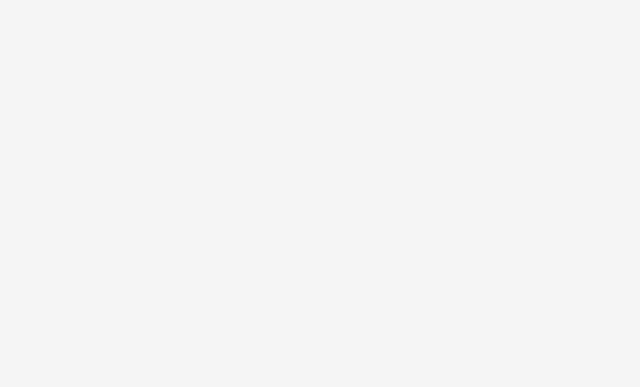
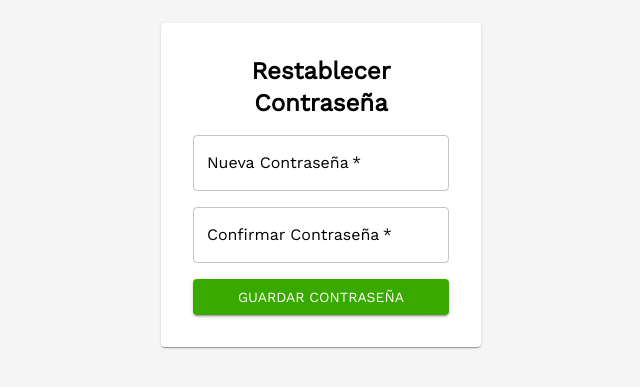
Before and after one commit to camilo2874/laboratorio_app, a React (Vite) app: page /restablecer-password in a window 1280 px wide. Before the commit this address had no page. Shown: the part 215-602 px from the top of the page, without its empty margins (319-959 px from the left). Built offline with nearby package versions, Linux system fonts and the light colour scheme.

Commit message:
agrego mejoras a recuperar contraseña

```diff
--- a/src/pages/CambiarContrasena.jsx
+++ b/src/pages/CambiarContrasena.jsx
@@ -1,10 +1,11 @@
 import React, { useState } from "react";
-import { useParams, useNavigate } from "react-router-dom";
+import { useSearchParams, useNavigate } from "react-router-dom";
 import axios from "axios";
 import { TextField, Button, Box, Typography, Paper, Alert, CircularProgress } from "@mui/material";
 
 const CambiarContrasena = () => {
-  const { token } = useParams(); // 🔑 Capturamos el token de la URL
+  const [searchParams] = useSearchParams();
+  const token = searchParams.get("token"); // 🔑 Extraemos el token desde la URL
   const navigate = useNavigate();
   const [password, setPassword] = useState("");
   const [confirmPassword, setConfirmPassword] = useState("");
@@ -18,19 +19,16 @@ const CambiarContrasena = () => {
     setMensaje(null);
     setLoading(true);
 
-    // Validaciones
     if (!password || !confirmPassword) {
       setError("⚠ Todos los campos son obligatorios.");
       setLoading(false);
       return;
     }
-
     if (password !== confirmPassword) {
       setError("⚠ Las contraseñas no coinciden.");
       setLoading(false);
       return;
     }
-
     if (password.length < 6) {
       setError("⚠ La contraseña debe tener al menos 6 caracteres.");
       setLoading(false);
@@ -38,13 +36,12 @@ const CambiarContrasena = () => {
     }
 
     try {
-      // Enviar la nueva contraseña a la API
       const url = "https://back-usuarios-f.onrender.com/api/usuarios/cambiar-contrasena";
       const response = await axios.post(url, { token, password });
 
       if (response.data.success) {
         setMensaje("✅ Contraseña actualizada con éxito. Redirigiendo al login...");
-        setTimeout(() => navigate("/login"), 3000); // Redirigir al login después de 3 segundos
+        setTimeout(() => navigate("/login"), 3000);
       } else {
         setError(response.data.message || "⚠ No se pudo actualizar la contraseña.");
       }
@@ -59,7 +56,7 @@ const CambiarContrasena = () => {
     <Box sx={{ display: "flex", justifyContent: "center", alignItems: "center", height: "100vh" }}>
       <Paper sx={{ padding: 4, width: 320, textAlign: "center" }}>
         <Typography variant="h5" sx={{ marginBottom: 2, fontWeight: "bold" }}>
-          Cambiar Contraseña
+          Restablecer Contraseña
         </Typography>
         {mensaje && <Alert severity="success">{mensaje}</Alert>}
         {error && <Alert severity="error">{error}</Alert>}
--- a/src/routes/AppRouter.jsx
+++ b/src/routes/AppRouter.jsx
@@ -18,7 +18,8 @@ const AppRouter = () => {
         {/* Rutas públicas */}
         <Route path="/login" element={<Login />} />
         <Route path="/recuperar-contrasena" element={<RecuperarContrasena />} />
-        <Route path="/cambiar-contrasena/:token" element={<CambiarContrasena />} />
+        <Route path="/restablecer-password" element={<CambiarContrasena />} />
+
 
         {/* Rutas protegidas */}
         <Route path="/" element={<PrivateRoute><Layout><Dashboard /></Layout></PrivateRoute>} />
```
